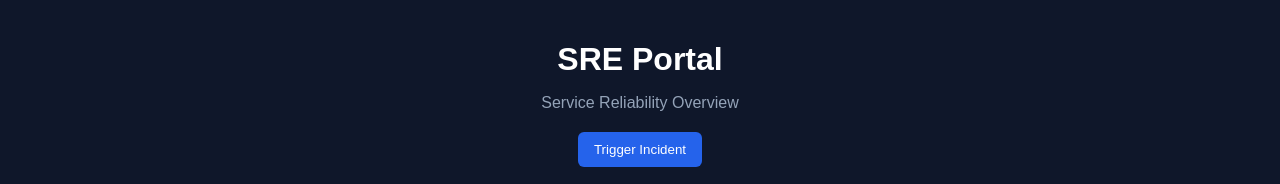
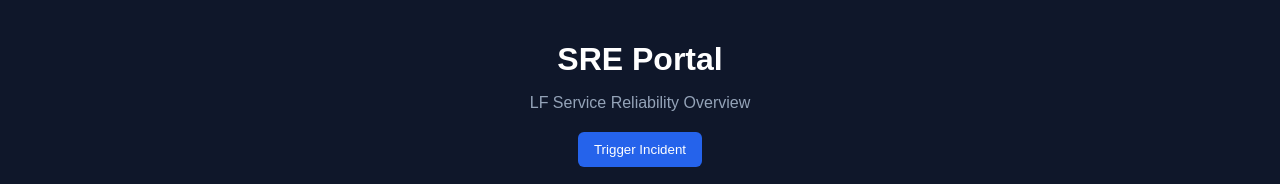
Before and after one commit to itlapav/sre-portal, a React (Create React App) app: page / in a window 1280 px wide. Shown: the top 184 px of the page. Built offline with nearby package versions, Linux system fonts and the light colour scheme.

Commit message:
update the Typo

```diff
--- a/src/App.js
+++ b/src/App.js
@@ -15,7 +15,7 @@ function App() {
     <div className="app">
       <header className="header">
         <h1>SRE Portal</h1>
-        <p>Service Reliability Overview</p>
+        <p>LF Service Reliability Overview</p>
       </header>
 
       {incident && (
```
